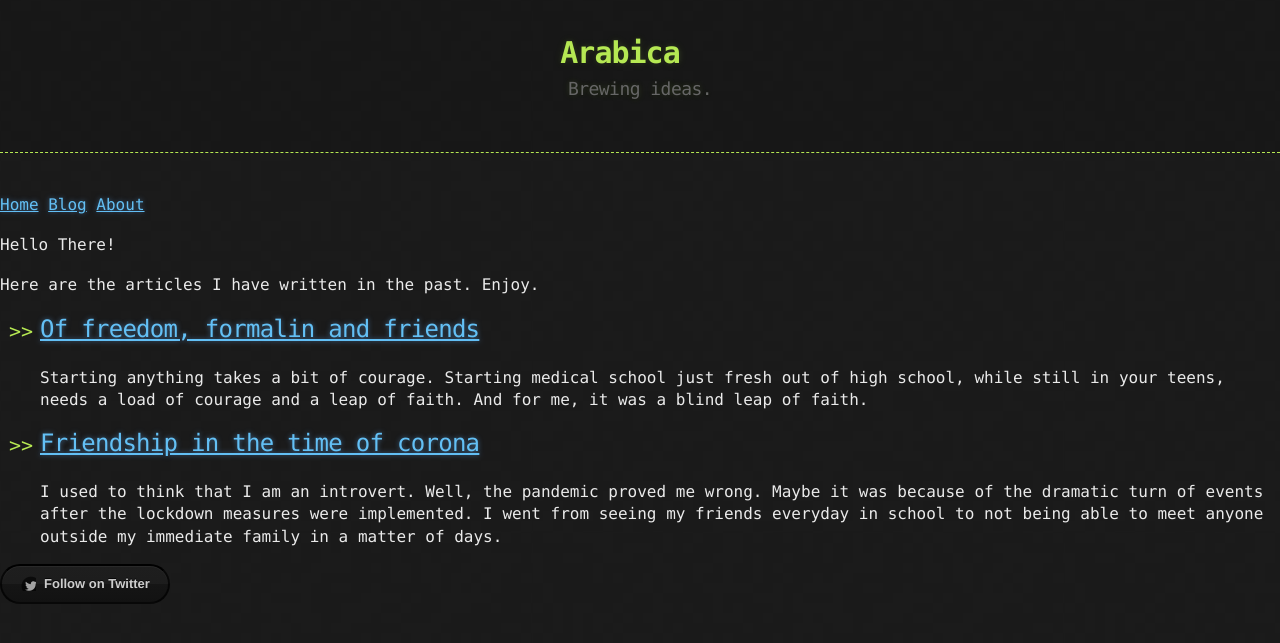
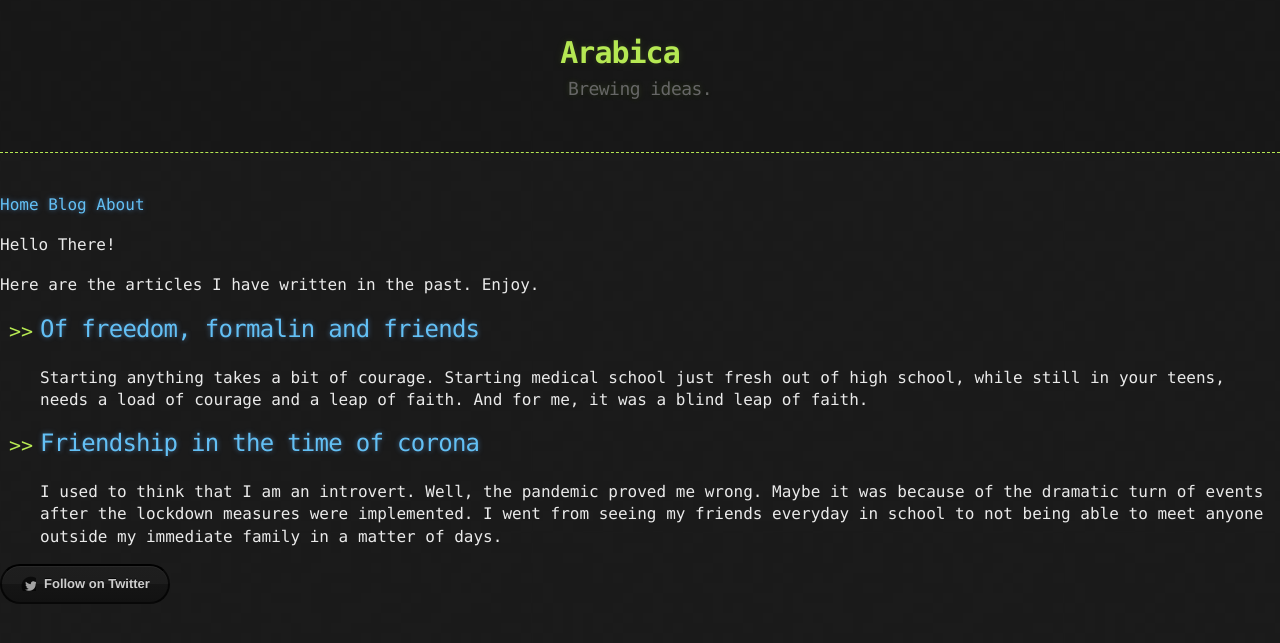
Before and after one commit to habasweiny/habasweiny.github.io, a Jekyll site: the page built from index.html, in a window 1280 px wide. Shown: the top 643 px of the page. Built offline with Jekyll 4.4.1, drawn with Linux system fonts in a browser that asks for light colours.

Commit message:
Update main.scss

```diff
--- a/_sass/main.scss
+++ b/_sass/main.scss
@@ -272,6 +272,17 @@
   text-align: center;
 }
 
+a:link { text-decoration: none; }
+
+
+a:visited { text-decoration: none; }
+
+
+a:hover { text-decoration: none; }
+
+
+a:active { text-decoration: none; }
+
 #desc {
   text-align: center;
 }
```
